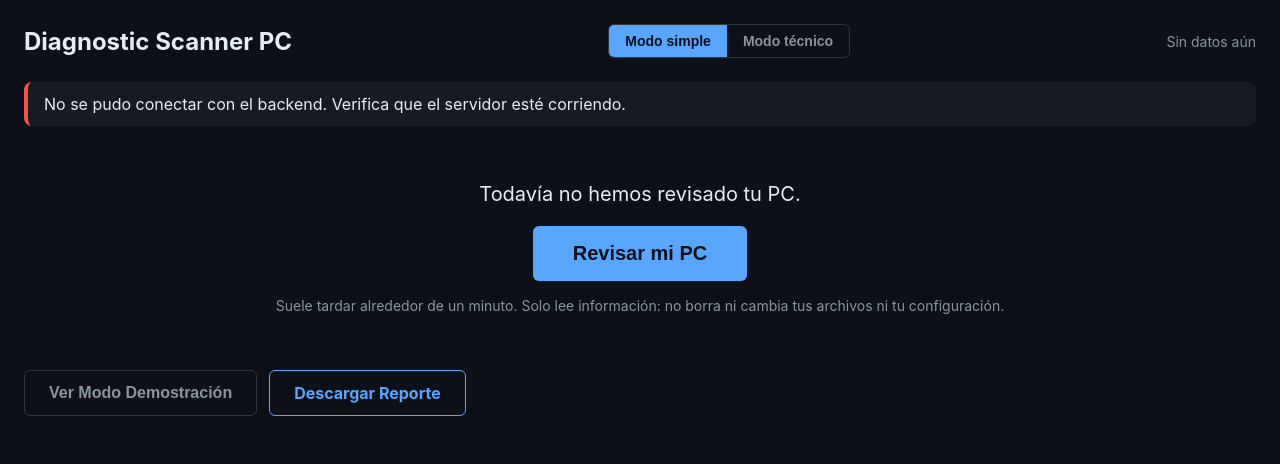
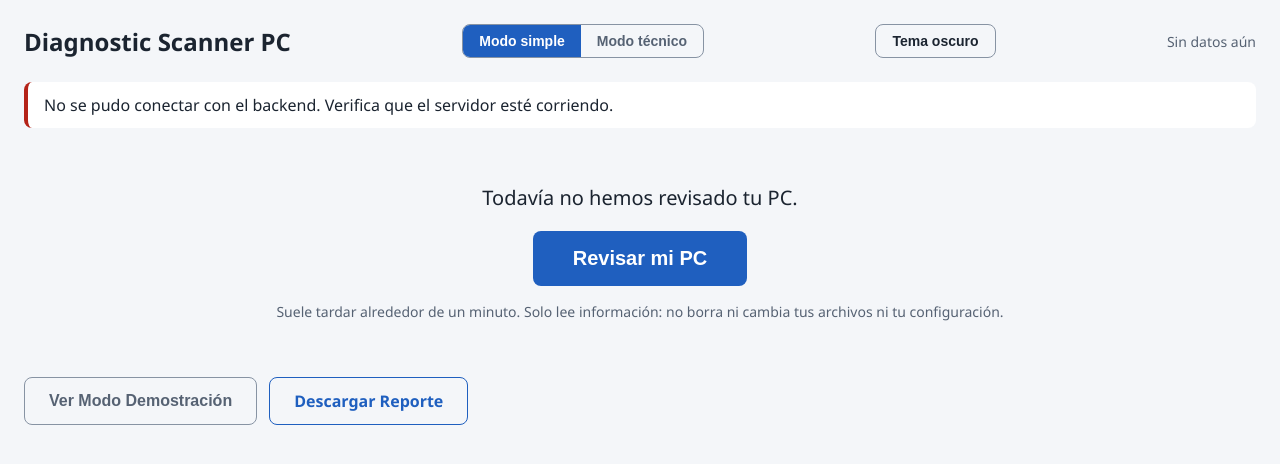
Before and after one commit to Alejandro-T9/diagnostic-scanner-pc, a Python web app: template frontend/templates/index.html in a window 1280 px wide. Shown: the top 464 px of the page. Run offline with Jinja, Linux system fonts and the light colour scheme; the template is opened without the code that fills it, so the values that code supplies are empty.

Commit message:
feat: tokens de diseño y tema claro/oscuro con prueba de contraste
Co-Authored-By: Claude Sonnet 5.5 <noreply@anthropic.com>

```diff
--- a/config/palette.css
+++ b/config/palette.css
@@ -1,29 +1,129 @@
-/* config/palette.css — Paleta de colores única de Diagnostic Scanner PC.
-   Fuente de verdad de todos los colores del proyecto. Se importa desde
-   frontend/static/css/style.css: cambiar un color acá lo cambia en toda
-   la interfaz sin tocar el resto de las hojas de estilo. */
+/* config/palette.css — Tokens de diseño únicos de Diagnostic Scanner PC.
+   Fuente de verdad de colores, espaciado, radios, sombras y tipografía.
+   Se importa desde frontend/static/css/style.css: cambiar un valor acá lo
+   cambia en toda la interfaz. Tema claro por defecto (:root); el oscuro se
+   activa con data-theme="dark" en <html> y debe definir EXACTAMENTE los
+   mismos nombres (test_paleta en backend/test_scanner.py lo verifica, junto
+   con los contrastes WCAG: texto >= 4,5:1, bordes de controles >= 3:1). */
 
 :root {
     /* Colores base */
-    --color-fondo: #0D1117;
-    --color-tarjeta: #161B22;
-    --color-texto: #E6EDF3;
-    --color-texto-secundario: #8B949E;
+    --color-fondo: #F4F6F9;
+    --color-tarjeta: #FFFFFF;
+    --color-texto: #1B2430;
+    --color-texto-secundario: #566273;
+    --color-marino: #0F2A47;          /* barra superior */
+    --color-sobre-marino: #FFFFFF;    /* texto sobre la barra */
+    --color-acento: #1F5FBF;
+    --color-sobre-acento: #FFFFFF;    /* texto sobre botones de acento */
 
     /* Colores de estado (mismos nombres que backend/scanner.py ESTADOS_VALIDOS).
-       --color-naranja se agregó para "sospecha" (ver decisión en
-       docs/DECISIONES.md) — sistema de 5 niveles en vez de 3. "no_determinado"
-       reusa --color-texto-secundario (gris = neutral/desconocido, no hace
-       falta un color nuevo para eso). */
-    --color-verde: #3FB950;
-    --color-amarillo: #D29922;
-    --color-naranja: #DB6D28;
-    --color-rojo: #F85149;
-    --color-acento: #58A6FF;
+       --color-naranja es "sospecha" (sistema de 5 niveles, ver
+       docs/DECISIONES.md); "no determinado" usa --color-texto-secundario. */
+    --color-verde: #1A7F4B;
+    --color-amarillo: #9A6700;
+    --color-naranja: #B54708;
+    --color-rojo: #B42318;
 
-    /* Bordes, sombras y transiciones */
-    --color-borde: #30363D;
+    /* Fondos teñidos suaves de cada estado (chip = texto de color sobre ellos) */
+    --color-estado-normal-fondo: #EEF8F2;
+    --color-estado-advertencia-fondo: #FEF7E6;
+    --color-estado-sospecha-fondo: #FDF0E4;
+    --color-estado-critico-fondo: #FDEDEB;
+    --color-estado-nodeterminado-fondo: #F0F2F6;
+
+    /* Bordes */
+    --color-borde: #D5DBE3;
+    --color-borde-control: #8793A3;   /* botones, campos, chips: >= 3:1 sobre tarjeta */
+
+    /* Realces basados en el acento (grilla del mapa, fila resaltada/seleccionada) */
+    --color-grilla: rgba(31, 95, 191, 0.07);
+    --color-acento-tenue: rgba(31, 95, 191, 0.07);
+    --color-acento-suave: rgba(31, 95, 191, 0.12);
+
+    /* Espaciado */
+    --espacio-1: 4px;
+    --espacio-2: 8px;
+    --espacio-3: 12px;
+    --espacio-4: 16px;
+    --espacio-5: 24px;
+    --espacio-6: 32px;
+    --espacio-7: 48px;
+    --espacio-8: 64px;
+
+    /* Radios y sombras */
+    --radio-0: 4px;
+    --radio-1: 8px;
+    --radio-2: 12px;
     --radio-borde: 8px;
-    --sombra-tarjeta: 0 1px 3px rgba(0, 0, 0, 0.4);
+    --sombra-1: 0 1px 2px rgba(15, 42, 71, 0.08), 0 1px 3px rgba(15, 42, 71, 0.06);
+    --sombra-2: 0 4px 12px rgba(15, 42, 71, 0.12);
+    --sombra-tarjeta: var(--sombra-1);
     --transicion-color: background-color 0.2s ease, border-color 0.2s ease;
+
+    /* Tipografía */
+    --fuente: "Segoe UI", system-ui, -apple-system, BlinkMacSystemFont, Roboto, sans-serif;
+    --fuente-mono: "SF Mono", "Cascadia Code", Consolas, monospace;
+    --texto-xs: 12px;
+    --texto-s: 14px;
+    --texto-m: 16px;
+    --texto-l: 20px;
+    --texto-xl: 24px;
+    --texto-xxl: 32px;
 }
+
+:root[data-theme="dark"] {
+    --color-fondo: #0F141B;
+    --color-tarjeta: #171E27;
+    --color-texto: #E8EDF3;
+    --color-texto-secundario: #A3AEBD;
+    --color-marino: #0A1B2E;
+    --color-sobre-marino: #FFFFFF;
+    --color-acento: #6EA8FF;
+    --color-sobre-acento: #0F141B;
+
+    --color-verde: #4CC38A;
+    --color-amarillo: #E0A93B;
+    --color-naranja: #F08A4B;
+    --color-rojo: #FF6B61;
+
+    --color-estado-normal-fondo: #12301F;
+    --color-estado-advertencia-fondo: #33290F;
+    --color-estado-sospecha-fondo: #3A2112;
+    --color-estado-critico-fondo: #3D1A18;
+    --color-estado-nodeterminado-fondo: #232C38;
+
+    --color-borde: #2C3745;
+    --color-borde-control: #6B7A8C;
+
+    --color-grilla: rgba(110, 168, 255, 0.07);
+    --color-acento-tenue: rgba(110, 168, 255, 0.07);
+    --color-acento-suave: rgba(110, 168, 255, 0.14);
+
+    --espacio-1: 4px;
+    --espacio-2: 8px;
+    --espacio-3: 12px;
+    --espacio-4: 16px;
+    --espacio-5: 24px;
+    --espacio-6: 32px;
+    --espacio-7: 48px;
+    --espacio-8: 64px;
+
+    --radio-0: 4px;
+    --radio-1: 8px;
+    --radio-2: 12px;
+    --radio-borde: 8px;
+    --sombra-1: 0 1px 2px rgba(0, 0, 0, 0.5), 0 1px 3px rgba(0, 0, 0, 0.35);
+    --sombra-2: 0 4px 12px rgba(0, 0, 0, 0.55);
+    --sombra-tarjeta: var(--sombra-1);
+    --transicion-color: background-color 0.2s ease, border-color 0.2s ease;
+
+    --fuente: "Segoe UI", system-ui, -apple-system, BlinkMacSystemFont, Roboto, sans-serif;
+    --fuente-mono: "SF Mono", "Cascadia Code", Consolas, monospace;
+    --texto-xs: 12px;
+    --texto-s: 14px;
+    --texto-m: 16px;
+    --texto-l: 20px;
+    --texto-xl: 24px;
+    --texto-xxl: 32px;
+}
--- a/frontend/static/css/style.css
+++ b/frontend/static/css/style.css
@@ -11,7 +11,7 @@
 body {
     background-color: var(--color-fondo);
     color: var(--color-texto);
-    font-family: -apple-system, BlinkMacSystemFont, "Segoe UI", sans-serif;
+    font-family: var(--fuente);
     margin: 0;
     padding: 24px;
 }
@@ -352,9 +352,9 @@ body {
 
 .boton-escanear {
     background-color: var(--color-acento);
-    color: var(--color-fondo);
+    color: var(--color-sobre-acento);
     border: none;
-    border-radius: 6px;
+    border-radius: var(--radio-1);
     padding: 12px 24px;
     font-size: 16px;
     font-weight: bold;
@@ -376,7 +376,7 @@ body {
     background-color: transparent;
     color: var(--color-acento);
     border: 1px solid var(--color-acento);
-    border-radius: 6px;
+    border-radius: var(--radio-1);
     padding: 12px 24px;
     font-size: 16px;
     font-weight: bold;
@@ -391,10 +391,22 @@ body {
 .boton-demo {
     background-color: transparent;
     color: var(--color-texto-secundario);
-    border: 1px solid var(--color-borde);
-    border-radius: 6px;
+    border: 1px solid var(--color-borde-control);
+    border-radius: var(--radio-1);
     padding: 12px 24px;
     font-size: 16px;
+    font-weight: bold;
+    cursor: pointer;
+}
+
+/* Botón de tema (provisional: la cabecera se reemplaza en la Tarea 3) */
+.boton-tema {
+    background-color: transparent;
+    color: var(--color-texto);
+    border: 1px solid var(--color-borde-control);
+    border-radius: var(--radio-1);
+    padding: 8px 16px;
+    font-size: 14px;
     font-weight: bold;
     cursor: pointer;
 }
@@ -459,8 +471,8 @@ body {
 /* --- Interruptor de modo (simple / técnico) --- */
 .interruptor-modo {
     display: inline-flex;
-    border: 1px solid var(--color-borde);
-    border-radius: 6px;
+    border: 1px solid var(--color-borde-control);
+    border-radius: var(--radio-1);
     overflow: hidden;
 }
 
@@ -483,14 +495,14 @@ body.demo #boton-informe { display: none; }
 
 .interruptor-modo button[aria-pressed="true"] {
     background-color: var(--color-acento);
-    color: var(--color-fondo);
+    color: var(--color-sobre-acento);
 }
 
 /* --- Guía dentro del panel de detalle (modo técnico) --- */
 .detalle-guia {
     background-color: var(--color-fondo);
     border: 1px solid var(--color-borde);
-    border-radius: 4px;
+    border-radius: var(--radio-0);
     padding: 4px 14px 8px;
     margin-bottom: 16px;
     font-size: 13px;
--- a/frontend/static/js/app.js
+++ b/frontend/static/js/app.js
@@ -448,6 +448,25 @@ function aplicarModo(nuevo, guardar) {
     repintar();
 }
 
+// Tema claro/oscuro. Claro por defecto: solo "oscuro" exacto activa el oscuro
+// (se mueve a modelo.js en la Tarea 3).
+function temaValido(valor) {
+    return valor === "oscuro" ? "oscuro" : "claro";
+}
+
+function aplicarTema(tema, guardar) {
+    const oscuro = temaValido(tema) === "oscuro";
+    if (oscuro) document.documentElement.setAttribute("data-theme", "dark");
+    else document.documentElement.removeAttribute("data-theme");
+    const boton = document.getElementById("boton-tema");
+    boton.setAttribute("aria-pressed", String(oscuro));
+    boton.setAttribute("aria-label", oscuro ? "Cambiar a tema claro" : "Cambiar a tema oscuro");
+    boton.textContent = oscuro ? "Tema claro" : "Tema oscuro";
+    if (guardar) {
+        try { localStorage.setItem("tema_interfaz", oscuro ? "oscuro" : "claro"); } catch (e) { /* sin almacenamiento: solo no se recuerda */ }
+    }
+}
+
 // Tabla de guías + frases de veredicto. Si falla, la app sigue sin guías.
 async function cargarGuias() {
     if (tablaGuias) return tablaGuias;
@@ -567,6 +586,12 @@ document.addEventListener("contextmenu", (evento) => evento.preventDefault());
 document.getElementById("modo-simple-btn").addEventListener("click", () => aplicarModo("simple", true));
 document.getElementById("modo-tecnico-btn").addEventListener("click", () => aplicarModo("tecnico", true));
 
+document.getElementById("boton-tema").addEventListener("click", () =>
+    aplicarTema(document.documentElement.getAttribute("data-theme") === "dark" ? "claro" : "oscuro", true));
+let temaGuardado = null;
+try { temaGuardado = localStorage.getItem("tema_interfaz"); } catch (e) { /* almacenamiento bloqueado: tema claro */ }
+aplicarTema(temaGuardado, false);
+
 let modoGuardado = null;
 try { modoGuardado = localStorage.getItem("modo_interfaz"); } catch (e) { /* almacenamiento bloqueado: se usa el modo simple */ }
 aplicarModo(modoGuardado, false);
--- a/frontend/templates/index.html
+++ b/frontend/templates/index.html
@@ -9,6 +9,7 @@
         <button type="button" id="modo-simple-btn" aria-pressed="true">Modo simple</button>
         <button type="button" id="modo-tecnico-btn" aria-pressed="false">Modo técnico</button>
     </div>
+    <button type="button" class="boton-tema" id="boton-tema" aria-pressed="false" aria-label="Cambiar a tema oscuro">Tema oscuro</button>
     <span class="timestamp" id="timestamp">Sin datos aún</span>
 </div>
 
```
Also changed, not shown: other parts of frontend/static/css/style.css (+27 -27 lines), backend/test_scanner.py (+76 -0 lines).
